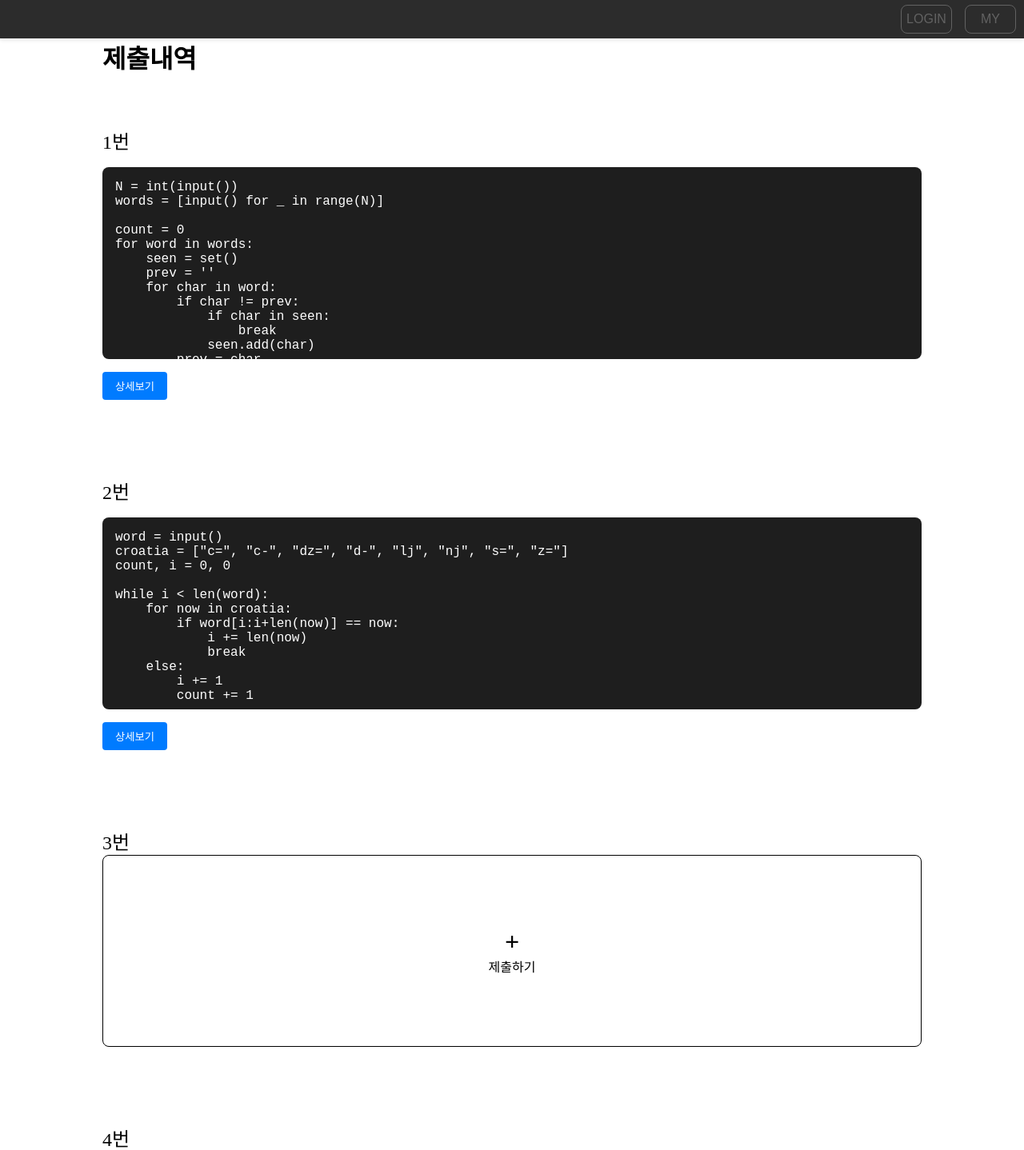
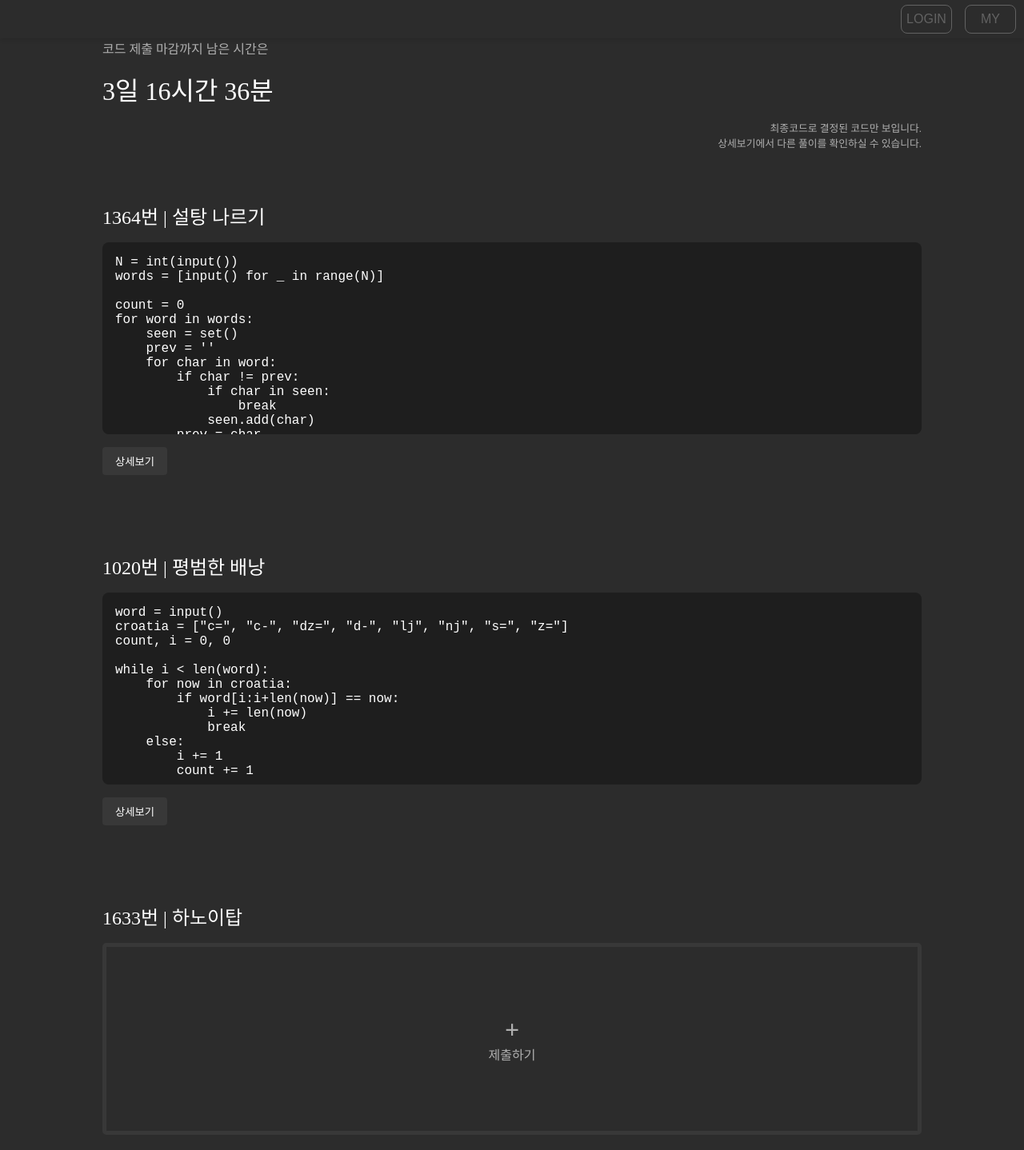
Before and after one commit to AlgorithmGenerator/AlgorithmGenerator-Web, a React (Vite) app in the folder conomoproject/: page /submitcodepage in a window 1280 px wide. Shown: the top 1438 px of the page at 80% size. Built offline with nearby package versions, Linux system fonts and the light colour scheme.

Commit message:
[FIX] 피그마대로 내 코드 제출하기 화면 수정 완료

```diff
--- a/conomoproject/src/pages/mainpage/MoimSpace/SubmitCode.jsx
+++ b/conomoproject/src/pages/mainpage/MoimSpace/SubmitCode.jsx
@@ -23,7 +23,7 @@ const PageContainer = styled(ContainerCenter)`
   justify-content: flex-start;
   gap: 4rem;
   position: relative;
-  background-color: white;
+  background-color: #2C2C2C;
   padding-bottom: 5vh;
 `;
 
@@ -45,12 +45,12 @@ const CodeContainer = styled.div`
   }
 
   &::-webkit-scrollbar-thumb {
-    background-color: #D9D9D9;
+    background-color: #AFAFAF;
     border-radius: 1rem;
   }
 
   &::-webkit-scrollbar-track {
-    background-color: #f1f1f1;
+    background-color: #383838;
     border-radius: 1rem;
   }
 `;
@@ -67,10 +67,11 @@ const ButtonContainer = styled.div`
   justify-content: center;
   width: 100%;
   height: 30vh;
-  background-color: white;
-  border: 1px solid black;
-  border-radius: 8px;
+  background-color: transparent;
+  border: 5px solid #383838;
+  border-radius: 5px;
   cursor: pointer;
+  margin-top: 1rem;
 `;
 
 const DetailButton = styled.button`
@@ -78,7 +79,7 @@ const DetailButton = styled.button`
   margin-top: 1rem;
   border: none;
   border-radius: 4px;
-  background-color: #007bff;
+  background-color: #383838;
   color: white;
   cursor: pointer;
 
@@ -89,6 +90,13 @@ const DetailButton = styled.button`
 
 const SubmitCodePage = () => {
   const navigate = useNavigate();
+
+  const problemTitles = [
+    '1364번 | 설탕 나르기',
+    '1020번 | 평범한 배낭',
+    '1633번 | 하노이탑',
+    '1445번 | 가장 긴 증가하는 부분 수열',
+  ];
 
   const codeBlocks = [
     `N = int(input())
@@ -129,13 +137,21 @@ print(count)`,
   return (
     <ContainerCenter>
       <PageContainer>
-        <CustomRow width='80%' alignItems='center' justifyContent='flex-start'>
-          <CustomFont color='black' font='2rem' fontWeight='bold'>제출내역</CustomFont>
-        </CustomRow>
+        <CustomColumn width='100%' alignItems='center' justifyContent='center' gap='1rem'>
+          <CustomColumn width='80%' alignItems='flex-start' justifyContent='center' gap='1rem'>
+            <CustomFont color='#AFAFAF' font='1rem'>코드 제출 마감까지 남은 시간은</CustomFont>
+            <CustomFont color='white' font='2rem'>3일 16시간 36분</CustomFont>
+          </CustomColumn>
+
+          <CustomColumn width='80%' alignItems='flex-end' justifyContent='center' gap='0'>
+            <CustomFont color='#AFAFAF' font='0.8rem'>최종코드로 결정된 코드만 보입니다.</CustomFont>
+            <CustomFont color='#AFAFAF' font='0.8rem'>상세보기에서 다른 풀이를 확인하실 수 있습니다.</CustomFont>
+          </CustomColumn>
+        </CustomColumn>
 
         {codeBlocks.map((code, index) => (
           <CodeBlock key={index}>
-            <CustomFont color='black' font='1.5rem'>{index + 1}번</CustomFont>
+            <CustomFont color='white' font='1.5rem'>{problemTitles[index]}</CustomFont>
             {code ? (
               <>
                 <CodeContainer>
@@ -147,8 +163,8 @@ print(count)`,
               </>
             ) : (
               <ButtonContainer onClick={() => navigate('/writecodepage')}>
-                <CustomFont color='black' font='2rem' fontWeight='bold'>+</CustomFont>
-                <CustomFont color='black' font='1rem'>제출하기</CustomFont>
+                <CustomFont color='#AFAFAF' font='2rem' fontWeight='bold'>+</CustomFont>
+                <CustomFont color='#AFAFAF' font='1rem'>제출하기</CustomFont>
               </ButtonContainer>
             )}
           </CodeBlock>
--- a/conomoproject/src/pages/mainpage/MoimSpace/WeeklyQuiz.jsx
+++ b/conomoproject/src/pages/mainpage/MoimSpace/WeeklyQuiz.jsx
@@ -39,7 +39,7 @@ const WeeklyQuiz = () => {
     const navigate = useNavigate();
 
     const history = () => {
-        navigate('/memberhistorypage'); // 팀원별 제출기록 보기 페이지
+        navigate('/submitcodepage'); // 내 답안 제출하러 가기 페이지로 이동
     }
 
     return (
```
